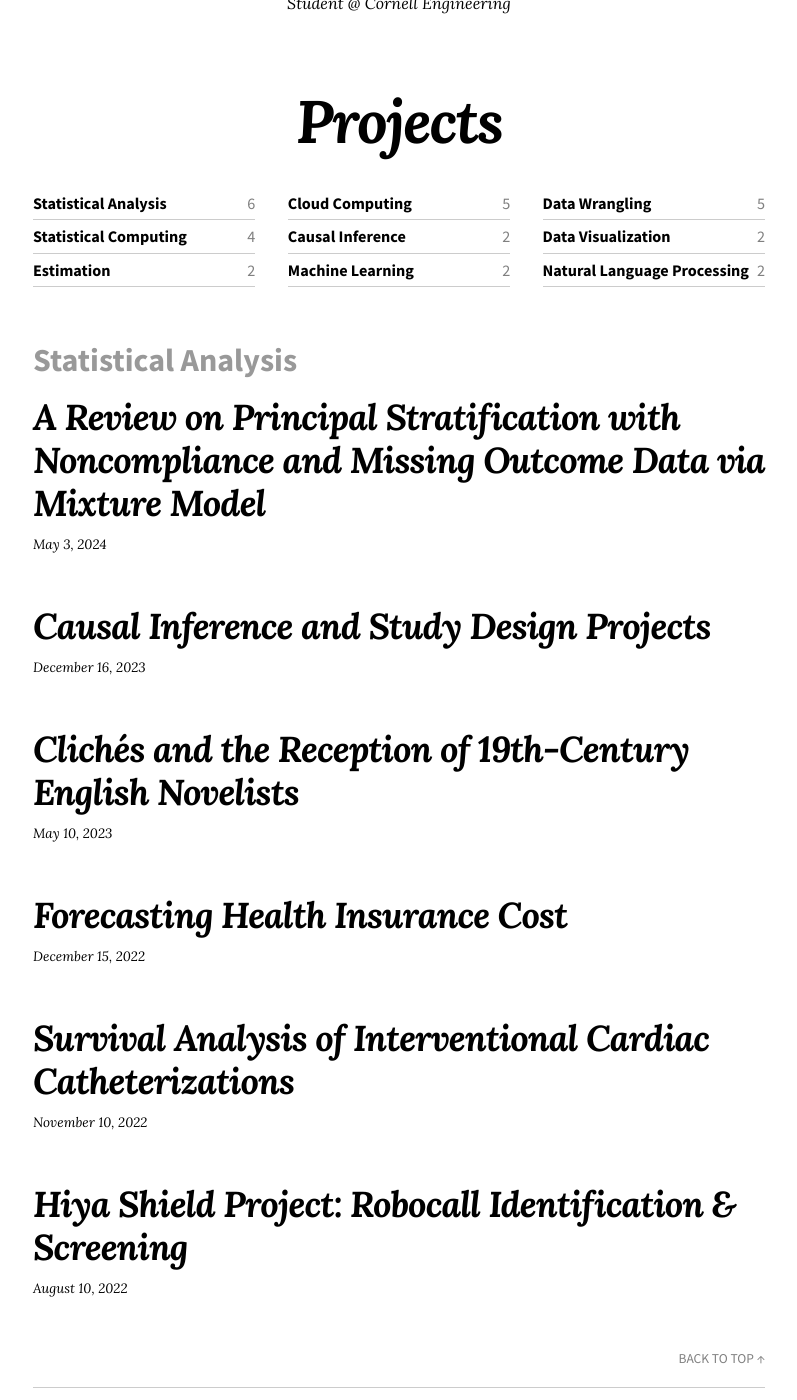
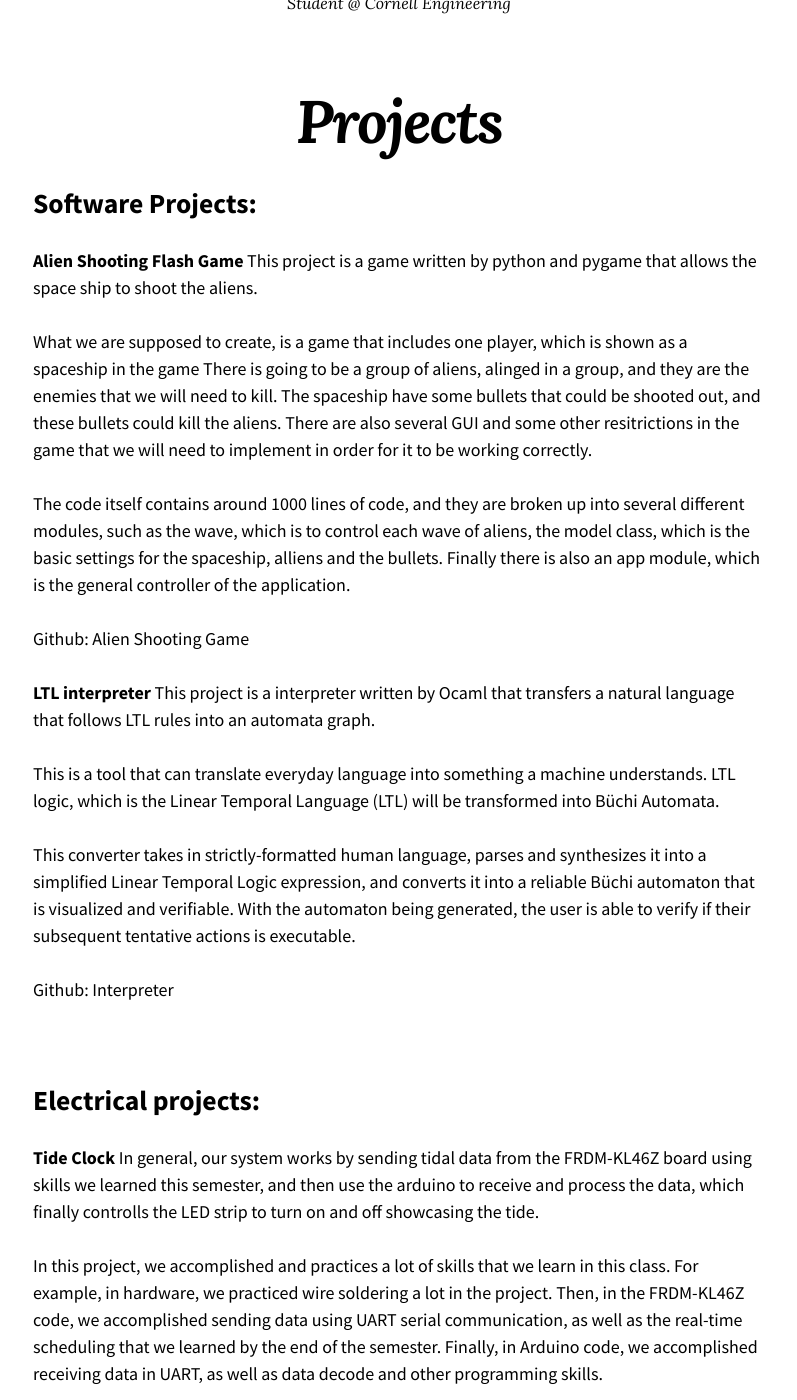
Before and after one commit to Rachelyan666/Rachelyan666.github.io, a Jekyll site: the page built from projects.md, in a window 1280 px wide and 1400 px high, scrolled down 281 px. Shown: the whole window, without its empty margins (241-1038 px from the left). Built offline with Jekyll 4.4.1, drawn with Linux system fonts in a browser that asks for light colours; nearby versions of some CDN libraries; some of the changed text lies outside the part shown.

Commit message:
projects page base update

```diff
--- a/projects.md
+++ b/projects.md
@@ -1,7 +1,47 @@
 ---
+layout: home
+show_excerpts: false
+header: false
 title: Projects
-layout: tags
-permalink: /projects/
-show_excerpts: false
-entries_layout: list
 ---
+
+## Software Projects:
+
+**Alien Shooting Flash Game**
+This project is a game written by python and pygame that allows the space ship to shoot the aliens.
+
+What we are supposed to create, is a game that includes one player, which is shown as a spaceship in the game There is going to be a group of aliens, alinged in a group, and they are the enemies that we will need to kill. The spaceship have some bullets that could be shooted out, and these bullets could kill the aliens. There are also several GUI and some other resitrictions in the game that we will need to implement in order for it to be working correctly.
+
+The code itself contains around 1000 lines of code, and they are broken up into several different modules, such as the wave, which is to control each wave of aliens, the model class, which is the basic settings for the spaceship, alliens and the bullets. Finally there is also an app module, which is the general controller of the application.
+
+Github: Alien Shooting Game
+
+
+
+**LTL interpreter**
+This project is a interpreter written by Ocaml that transfers a natural language that follows LTL rules into an automata graph.
+
+This is a tool that can translate everyday language into something a machine understands. LTL logic, which is the Linear Temporal Language (LTL) will be transformed into Büchi Automata.
+
+This converter takes in strictly-formatted human language, parses and synthesizes it into a simplified Linear Temporal Logic expression, and converts it into a reliable Büchi automaton that is visualized and verifiable. With the automaton being generated, the user is able to verify if their subsequent tentative actions is executable.
+
+Github: Interpreter
+
+<br>
+
+## Electrical projects:
+
+**Tide Clock**
+In general, our system works by sending tidal data from the FRDM-KL46Z board using skills we learned this semester, and then use the arduino to receive and process the data, which finally controlls the LED strip to turn on and off showcasing the tide.
+
+In this project, we accomplished and practices a lot of skills that we learn in this class. For example, in hardware, we practiced wire soldering a lot in the project. Then, in the FRDM-KL46Z code, we accomplished sending data using UART serial communication, as well as the real-time scheduling that we learned by the end of the semester. Finally, in Arduino code, we accomplished receiving data in UART, as well as data decode and other programming skills.
+
+Github: Tide Clock
+
+
+**Embedded Mahjong Player**
+Mahjong is a type of Chinese board game where four players are required for a game. Often times, people find it hard to always find four people for the game, often there are only three. Therefore, it became a problem that a fourth player is needed. To solve this problem, our team worked on the embedded mahjong player, so that it can play along as the extra player to help start the game.
+
+Our project first uses the Pi Camera to take photos of Mahjong tiles, and uses the photos to train the computer vision model, and then uses the trained model to identify the tiles. Next, the Mahjong algorithm would determine which tile it should play this round, and send the instruction to the PiTFT and servo to indicate the played tile. Displays and buttons on the PiTFT are also used as round controls.
+
+Github: Mahjong Bot
```
